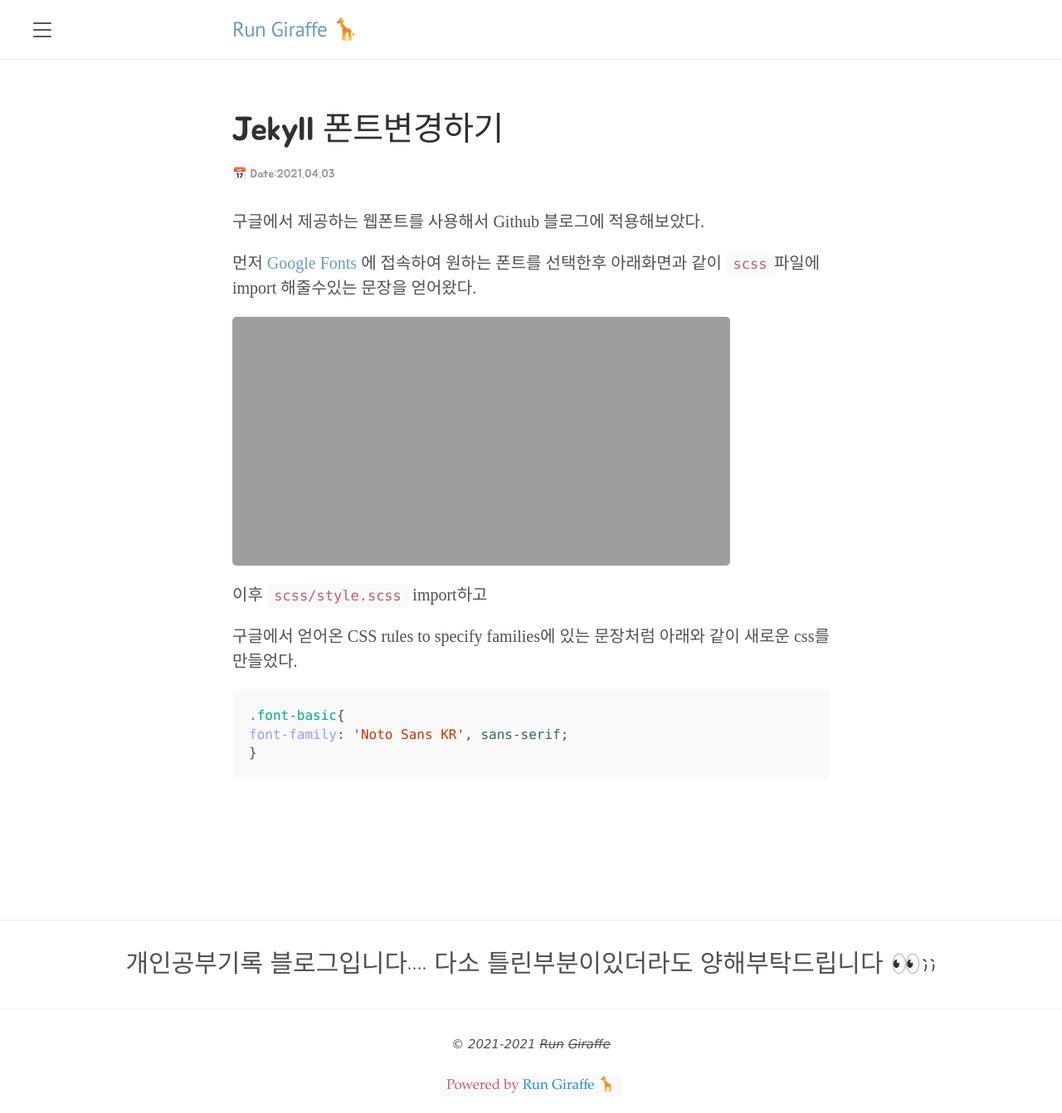
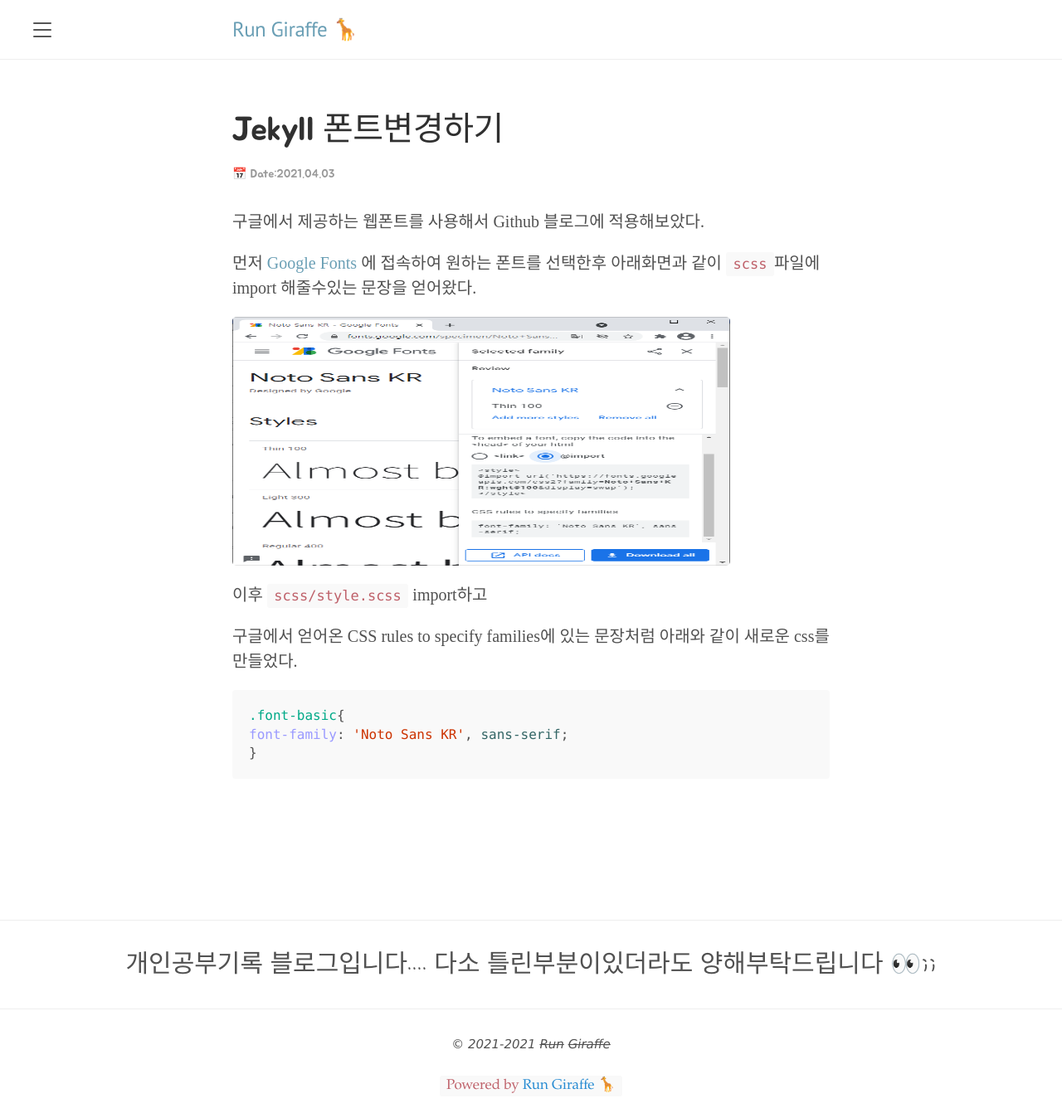
Before and after one commit to froggy0m0/froggy0m0.github.io, a Jekyll site: the page built from _posts/GitHubPage/2021-04-03-jekyll_font_setting.md, in a window 1280 px wide. Shown: the whole page at 83% size. Built offline with Jekyll 4.4.1, drawn with Linux system fonts in a browser that asks for light colours.

Commit message:
Update 2021-04-03-jekyll_font_setting.md

```diff
--- a/_posts/GitHubPage/2021-04-03-jekyll_font_setting.md
+++ b/_posts/GitHubPage/2021-04-03-jekyll_font_setting.md
@@ -14,7 +14,7 @@
 
 먼저 [Google Fonts](https://fonts.google.com/) 에 접속하여 원하는 폰트를 선택한후 아래화면과 같이 `scss`파일에 import 해줄수있는 문장을 얻어왔다.
 
-<img src="https://run-giraffe.github.io/assets/GitHubPage/2021-04-03-jekyll_font_setting-1.png" width="600" height="300">
+<img src="https://run-giraffe.github.io/assets/img/GitHubPage/2021-04-03-jekyll_font_setting-1.png" width="600" height="300">
 
 이후 `scss/style.scss` import하고
 
```
